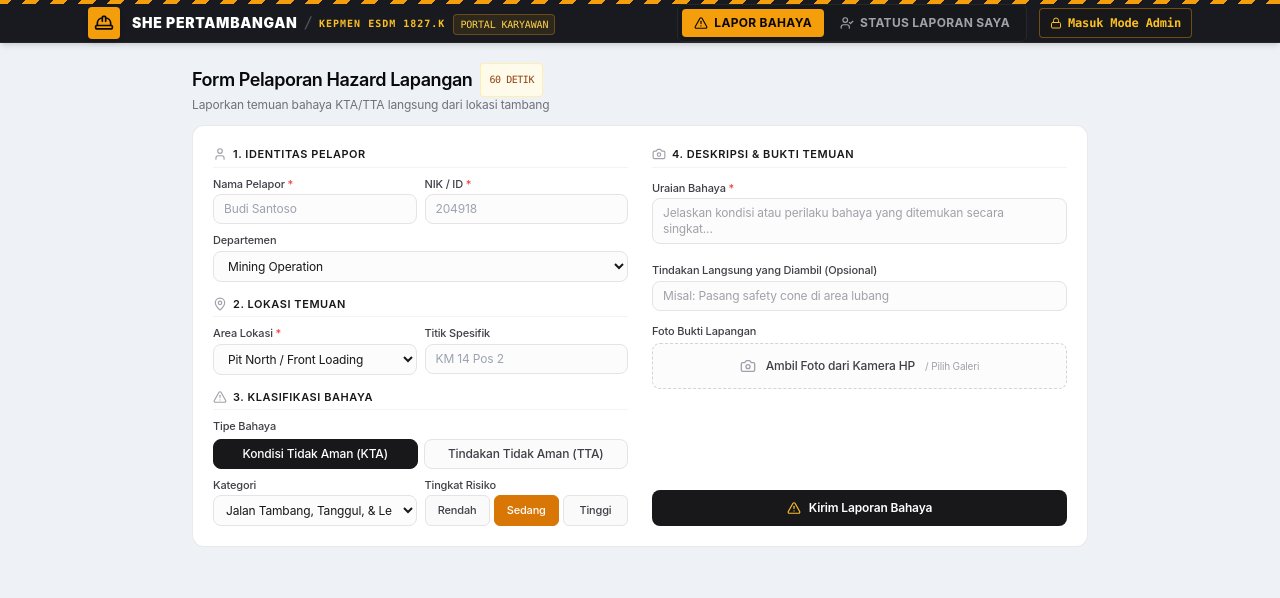
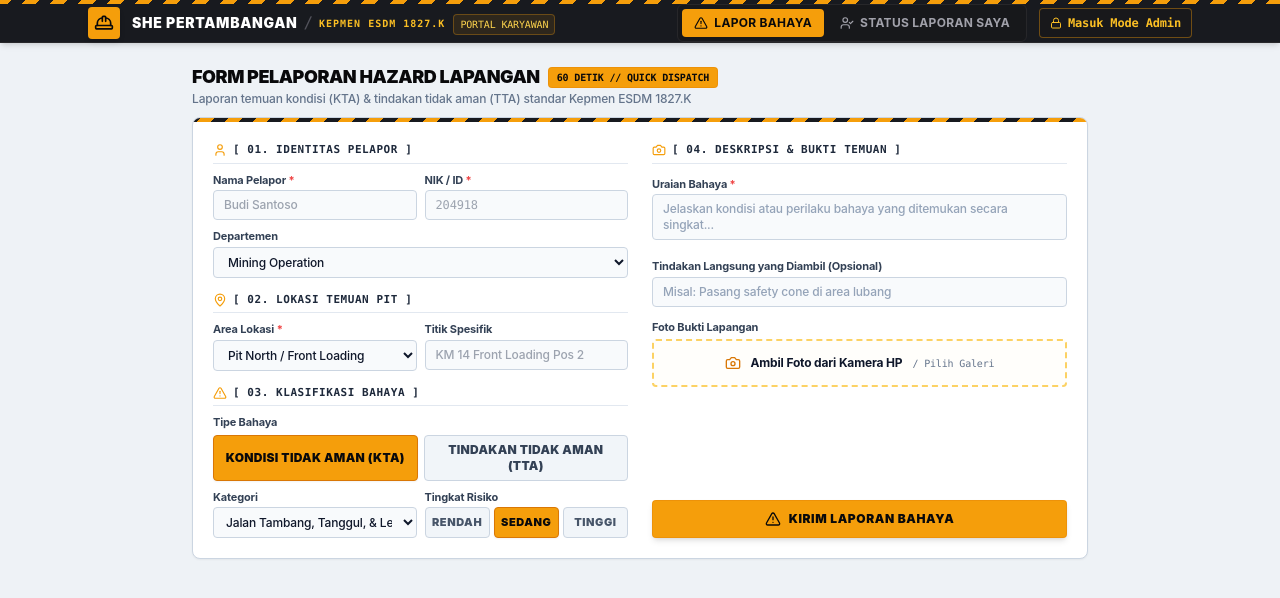
Before and after one commit to rey2402/ihazard, a React (Vite) app: page / in a window 1280 px wide. Shown: the top 598 px of the page. Built offline with nearby package versions, Linux system fonts and the light colour scheme.

Commit message:
style: apply industrial safety hi-vis styling to hazard report form

```diff
--- a/src/components/hazard/HazardReportForm.tsx
+++ b/src/components/hazard/HazardReportForm.tsx
@@ -156,42 +156,47 @@ export const HazardReportForm: React.FC<HazardReportFormProps> = ({
 
   return (
     <div className="max-w-4xl mx-auto">
-      {/* Compact Header */}
-      <div className="flex flex-col sm:flex-row sm:items-center justify-between gap-2 mb-3">
+      {/* Compact Header with Mining Operational Tag */}
+      <div className="flex flex-col sm:flex-row sm:items-center justify-between gap-1 mb-2.5">
         <div>
-          <h1 className="text-base sm:text-lg font-semibold tracking-tight text-zinc-950 flex items-center gap-2">
-            <span>Form Pelaporan Hazard Lapangan</span>
-            <span className="text-[10px] bg-amber-50 text-amber-800 px-2 py-0.5 rounded font-mono border border-amber-200/60 font-medium">
-              60 DETIK
+          <div className="flex items-center gap-2">
+            <h1 className="text-base sm:text-lg font-black tracking-tight text-zinc-950 uppercase flex items-center gap-2">
+              <span>Form Pelaporan Hazard Lapangan</span>
+            </h1>
+            <span className="text-[10px] bg-amber-500 text-zinc-950 px-2 py-0.5 rounded font-mono font-black border border-amber-600/30 shadow-xs uppercase">
+              60 DETIK // QUICK DISPATCH
             </span>
-          </h1>
-          <p className="text-xs text-zinc-500">
-            Laporkan temuan bahaya KTA/TTA langsung dari lokasi tambang
+          </div>
+          <p className="text-xs text-slate-500 font-medium">
+            Laporan temuan kondisi (KTA) & tindakan tidak aman (TTA) standar Kepmen ESDM 1827.K
           </p>
         </div>
       </div>
 
       {errorMessage && (
-        <div className="mb-3 p-2.5 bg-red-50/80 border border-red-200/80 rounded-xl flex items-center gap-2 text-red-700 text-xs">
+        <div className="mb-3 p-2.5 bg-red-100 border border-red-300 rounded-md flex items-center gap-2 text-red-900 text-xs font-semibold">
           <AlertCircle className="w-4 h-4 shrink-0 text-red-600" />
           <span>{errorMessage}</span>
         </div>
       )}
 
-      {/* 2-Column Responsive Bento Layout - Fits on 1 Screen without long scroll */}
-      <form onSubmit={handleSubmit} className="bg-white border border-zinc-200/80 rounded-xl p-4 sm:p-5 shadow-2xs">
-        <div className="grid grid-cols-1 md:grid-cols-2 gap-4 sm:gap-6">
+      {/* 2-Column Responsive Bento Layout with Industrial Accent Bar */}
+      <form onSubmit={handleSubmit} className="bg-white border border-slate-300 rounded-lg shadow-sm overflow-hidden">
+        {/* Signature Hazard Accent Line */}
+        <div className="h-1 w-full bg-hazard-stripes" />
+
+        <div className="p-4 sm:p-5 grid grid-cols-1 md:grid-cols-2 gap-4 sm:gap-6">
           {/* KOLOM KIRI: Identitas, Lokasi, & Klasifikasi Bahaya */}
           <div className="space-y-3.5">
             {/* 1. Identitas Pelapor */}
             <div>
-              <div className="text-[11px] font-semibold text-zinc-900 uppercase tracking-wider pb-1 border-b border-zinc-100 mb-2 flex items-center gap-1.5">
-                <User className="w-3.5 h-3.5 text-zinc-400" />
-                <span>1. Identitas Pelapor</span>
+              <div className="text-[11px] font-mono font-black text-slate-800 uppercase tracking-wider pb-1 border-b border-slate-200 mb-2 flex items-center gap-1.5">
+                <User className="w-3.5 h-3.5 text-amber-500" />
+                <span>[ 01. Identitas Pelapor ]</span>
               </div>
               <div className="grid grid-cols-2 gap-2">
                 <div>
-                  <label htmlFor="reporterName" className="block text-[11px] font-medium text-zinc-700 mb-0.5">
+                  <label htmlFor="reporterName" className="block text-[11px] font-bold text-slate-700 mb-0.5">
                     Nama Pelapor <span className="text-red-500">*</span>
                   </label>
                   <input
@@ -200,11 +205,11 @@ export const HazardReportForm: React.FC<HazardReportFormProps> = ({
                     value={reporterName}
                     onChange={(e) => setReporterName(e.target.value)}
                     placeholder="Budi Santoso"
-                    className="w-full bg-zinc-50/50 border border-zinc-200 rounded-lg px-2.5 py-1.5 text-xs text-zinc-900 focus:outline-none focus:bg-white focus:border-zinc-900 focus:ring-1 focus:ring-zinc-900 transition-colors"
+                    className="w-full bg-slate-50 border border-slate-300 rounded px-2.5 py-1.5 text-xs text-slate-900 font-medium focus:outline-none focus:bg-white focus:border-amber-500 focus:ring-1 focus:ring-amber-500 transition-colors"
                   />
                 </div>
                 <div>
-                  <label htmlFor="reporterNik" className="block text-[11px] font-medium text-zinc-700 mb-0.5">
+                  <label htmlFor="reporterNik" className="block text-[11px] font-bold text-slate-700 mb-0.5">
                     NIK / ID <span className="text-red-500">*</span>
                   </label>
                   <input
@@ -213,18 +218,18 @@ export const HazardReportForm: React.FC<HazardReportFormProps> = ({
                     value={reporterNik}
                     onChange={(e) => setReporterNik(e.target.value)}
                     placeholder="204918"
-                    className="w-full bg-zinc-50/50 border border-zinc-200 rounded-lg px-2.5 py-1.5 text-xs text-zinc-900 focus:outline-none focus:bg-white focus:border-zinc-900 focus:ring-1 focus:ring-zinc-900 transition-colors"
+                    className="w-full bg-slate-50 border border-slate-300 rounded px-2.5 py-1.5 text-xs text-slate-900 font-mono font-medium focus:outline-none focus:bg-white focus:border-amber-500 focus:ring-1 focus:ring-amber-500 transition-colors"
                   />
                 </div>
                 <div className="col-span-2">
-                  <label htmlFor="department" className="block text-[11px] font-medium text-zinc-700 mb-0.5">
+                  <label htmlFor="department" className="block text-[11px] font-bold text-slate-700 mb-0.5">
                     Departemen
                   </label>
                   <select
                     id="department"
                     value={department}
                     onChange={(e) => setDepartment(e.target.value)}
-                    className="w-full bg-zinc-50/50 border border-zinc-200 rounded-lg px-2.5 py-1.5 text-xs text-zinc-900 focus:outline-none focus:bg-white focus:border-zinc-900 focus:ring-1 focus:ring-zinc-900 transition-colors"
+                    className="w-full bg-slate-50 border border-slate-300 rounded px-2.5 py-1.5 text-xs text-slate-900 font-medium focus:outline-none focus:bg-white focus:border-amber-500 focus:ring-1 focus:ring-amber-500 transition-colors"
                   >
                     {DEPARTMENTS.map((dept) => (
                       <option key={dept} value={dept}>
@@ -238,20 +243,20 @@ export const HazardReportForm: React.FC<HazardReportFormProps> = ({
 
             {/* 2. Lokasi Temuan */}
             <div>
-              <div className="text-[11px] font-semibold text-zinc-900 uppercase tracking-wider pb-1 border-b border-zinc-100 mb-2 flex items-center gap-1.5">
-                <MapPin className="w-3.5 h-3.5 text-zinc-400" />
-                <span>2. Lokasi Temuan</span>
+              <div className="text-[11px] font-mono font-black text-slate-800 uppercase tracking-wider pb-1 border-b border-slate-200 mb-2 flex items-center gap-1.5">
+                <MapPin className="w-3.5 h-3.5 text-amber-500" />
+                <span>[ 02. Lokasi Temuan Pit ]</span>
               </div>
               <div className="grid grid-cols-2 gap-2">
                 <div>
-                  <label htmlFor="area" className="block text-[11px] font-medium text-zinc-700 mb-0.5">
+                  <label htmlFor="area" className="block text-[11px] font-bold text-slate-700 mb-0.5">
                     Area Lokasi <span className="text-red-500">*</span>
                   </label>
                   <select
                     id="area"
                     value={area}
                     onChange={(e) => setArea(e.target.value as MiningArea)}
-                    className="w-full bg-zinc-50/50 border border-zinc-200 rounded-lg px-2.5 py-1.5 text-xs text-zinc-900 focus:outline-none focus:bg-white focus:border-zinc-900 focus:ring-1 focus:ring-zinc-900 transition-colors"
+                    className="w-full bg-slate-50 border border-slate-300 rounded px-2.5 py-1.5 text-xs text-slate-900 font-medium focus:outline-none focus:bg-white focus:border-amber-500 focus:ring-1 focus:ring-amber-500 transition-colors"
                   >
                     {MINING_AREAS.map((a) => (
                       <option key={a} value={a}>
@@ -261,7 +266,7 @@ export const HazardReportForm: React.FC<HazardReportFormProps> = ({
                   </select>
                 </div>
                 <div>
-                  <label htmlFor="locationDetail" className="block text-[11px] font-medium text-zinc-700 mb-0.5">
+                  <label htmlFor="locationDetail" className="block text-[11px] font-bold text-slate-700 mb-0.5">
                     Titik Spesifik
                   </label>
                   <input
@@ -269,8 +274,8 @@ export const HazardReportForm: React.FC<HazardReportFormProps> = ({
                     type="text"
                     value={locationDetail}
                     onChange={(e) => setLocationDetail(e.target.value)}
-                    placeholder="KM 14 Pos 2"
-                    className="w-full bg-zinc-50/50 border border-zinc-200 rounded-lg px-2.5 py-1.5 text-xs text-zinc-900 focus:outline-none focus:bg-white focus:border-zinc-900 focus:ring-1 focus:ring-zinc-900 transition-colors"
+                    placeholder="KM 14 Front Loading Pos 2"
+                    className="w-full bg-slate-50 border border-slate-300 rounded px-2.5 py-1.5 text-xs text-slate-900 font-medium focus:outline-none focus:bg-white focus:border-amber-500 focus:ring-1 focus:ring-amber-500 transition-colors"
                   />
                 </div>
               </div>
@@ -278,21 +283,21 @@ export const HazardReportForm: React.FC<HazardReportFormProps> = ({
 
             {/* 3. Klasifikasi Bahaya */}
             <div>
-              <div className="text-[11px] font-semibold text-zinc-900 uppercase tracking-wider pb-1 border-b border-zinc-100 mb-2 flex items-center gap-1.5">
-                <AlertTriangle className="w-3.5 h-3.5 text-zinc-400" />
-                <span>3. Klasifikasi Bahaya</span>
+              <div className="text-[11px] font-mono font-black text-slate-800 uppercase tracking-wider pb-1 border-b border-slate-200 mb-2 flex items-center gap-1.5">
+                <AlertTriangle className="w-3.5 h-3.5 text-amber-500" />
+                <span>[ 03. Klasifikasi Bahaya ]</span>
               </div>
               <div className="space-y-2">
                 <div>
-                  <span className="block text-[11px] font-medium text-zinc-700 mb-1">Tipe Bahaya</span>
+                  <span className="block text-[11px] font-bold text-slate-700 mb-1">Tipe Bahaya</span>
                   <div className="grid grid-cols-2 gap-1.5">
                     <button
                       type="button"
                       onClick={() => setHazardType('KTA')}
-                      className={`py-1.5 px-2 rounded-lg text-xs font-medium border text-center transition-all ${
+                      className={`py-1.5 px-2 rounded text-xs font-black uppercase tracking-wide border text-center transition-all ${
                         hazardType === 'KTA'
-                          ? 'bg-zinc-900 text-white border-zinc-900 shadow-xs'
-                          : 'bg-zinc-50/70 text-zinc-700 border-zinc-200 hover:bg-zinc-100'
+                          ? 'bg-amber-500 text-zinc-950 border-amber-600 shadow-sm'
+                          : 'bg-slate-100 text-slate-700 border-slate-300 hover:bg-slate-200'
                       }`}
                     >
                       Kondisi Tidak Aman (KTA)
@@ -300,10 +305,10 @@ export const HazardReportForm: React.FC<HazardReportFormProps> = ({
                     <button
                       type="button"
                       onClick={() => setHazardType('TTA')}
-                      className={`py-1.5 px-2 rounded-lg text-xs font-medium border text-center transition-all ${
+                      className={`py-1.5 px-2 rounded text-xs font-black uppercase tracking-wide border text-center transition-all ${
                         hazardType === 'TTA'
-                          ? 'bg-zinc-900 text-white border-zinc-900 shadow-xs'
-                          : 'bg-zinc-50/70 text-zinc-700 border-zinc-200 hover:bg-zinc-100'
+                          ? 'bg-red-600 text-white border-red-700 shadow-sm'
+                          : 'bg-slate-100 text-slate-700 border-slate-300 hover:bg-slate-200'
                       }`}
                     >
                       Tindakan Tidak Aman (TTA)
@@ -313,14 +318,14 @@ export const HazardReportForm: React.FC<HazardReportFormProps> = ({
 
                 <div className="grid grid-cols-2 gap-2">
                   <div>
-                    <label htmlFor="category" className="block text-[11px] font-medium text-zinc-700 mb-0.5">
+                    <label htmlFor="category" className="block text-[11px] font-bold text-slate-700 mb-0.5">
                       Kategori
                     </label>
                     <select
                       id="category"
                       value={category}
                       onChange={(e) => setCategory(e.target.value as HazardCategory)}
-                      className="w-full bg-zinc-50/50 border border-zinc-200 rounded-lg px-2 py-1.5 text-xs text-zinc-900 focus:outline-none focus:bg-white focus:border-zinc-900 transition-colors"
+                      className="w-full bg-slate-50 border border-slate-300 rounded px-2 py-1.5 text-xs text-slate-900 font-medium focus:outline-none focus:bg-white focus:border-amber-500 transition-colors"
                     >
                       {HAZARD_CATEGORIES.map((cat) => (
                         <option key={cat} value={cat}>
@@ -331,21 +336,21 @@ export const HazardReportForm: React.FC<HazardReportFormProps> = ({
                   </div>
 
                   <div>
-                    <span className="block text-[11px] font-medium text-zinc-700 mb-0.5">Tingkat Risiko</span>
+                    <span className="block text-[11px] font-bold text-slate-700 mb-0.5">Tingkat Risiko</span>
                     <div className="grid grid-cols-3 gap-1">
                       {(['Rendah', 'Sedang', 'Tinggi'] as const).map((r) => (
                         <button
                           key={r}
                           type="button"
                           onClick={() => setRiskLevel(r)}
-                          className={`py-1.5 px-1 rounded-md text-[11px] font-medium border text-center transition-all ${
+                          className={`py-1.5 px-1 rounded text-[11px] font-black uppercase tracking-wider border text-center transition-all ${
                             riskLevel === r
                               ? r === 'Tinggi'
-                                ? 'bg-red-600 text-white border-red-600'
+                                ? 'bg-red-600 text-white border-red-700 shadow-sm'
                                 : r === 'Sedang'
-                                ? 'bg-amber-600 text-white border-amber-600'
-                                : 'bg-emerald-600 text-white border-emerald-600'
-                              : 'bg-zinc-50 text-zinc-700 border-zinc-200 hover:bg-zinc-100'
+                                ? 'bg-amber-500 text-zinc-950 border-amber-600 shadow-sm'
+                                : 'bg-emerald-600 text-white border-emerald-700 shadow-sm'
+                              : 'bg-slate-100 text-slate-600 border-slate-300 hover:bg-slate-200'
                           }`}
                         >
                           {r}
@@ -361,13 +366,13 @@ export const HazardReportForm: React.FC<HazardReportFormProps> = ({
           {/* KOLOM KANAN: Detail Bahaya, Foto Kamera, & Submit */}
           <div className="space-y-3.5 flex flex-col justify-between">
             <div className="space-y-3">
-              <div className="text-[11px] font-semibold text-zinc-900 uppercase tracking-wider pb-1 border-b border-zinc-100 flex items-center gap-1.5">
-                <Camera className="w-3.5 h-3.5 text-zinc-400" />
-                <span>4. Deskripsi & Bukti Temuan</span>
+              <div className="text-[11px] font-mono font-black text-slate-800 uppercase tracking-wider pb-1 border-b border-slate-200 flex items-center gap-1.5">
+                <Camera className="w-3.5 h-3.5 text-amber-500" />
+                <span>[ 04. Deskripsi & Bukti Temuan ]</span>
               </div>
 
               <div>
-                <label htmlFor="description" className="block text-[11px] font-medium text-zinc-700 mb-0.5">
+                <label htmlFor="description" className="block text-[11px] font-bold text-slate-700 mb-0.5">
                   Uraian Bahaya <span className="text-red-500">*</span>
                 </label>
                 <textarea
@@ -376,12 +381,12 @@ export const HazardReportForm: React.FC<HazardReportFormProps> = ({
                   value={description}
                   onChange={(e) => setDescription(e.target.value)}
                   placeholder="Jelaskan kondisi atau perilaku bahaya yang ditemukan secara singkat..."
-                  className="w-full bg-zinc-50/50 border border-zinc-200 rounded-lg px-2.5 py-1.5 text-xs text-zinc-900 placeholder:text-zinc-400 focus:outline-none focus:bg-white focus:border-zinc-900 focus:ring-1 focus:ring-zinc-900 transition-colors resize-none"
+                  className="w-full bg-slate-50 border border-slate-300 rounded px-2.5 py-1.5 text-xs text-slate-900 placeholder:text-slate-400 focus:outline-none focus:bg-white focus:border-amber-500 focus:ring-1 focus:ring-amber-500 transition-colors resize-none font-medium"
                 />
               </div>
 
               <div>
-                <label htmlFor="immediateAction" className="block text-[11px] font-medium text-zinc-700 mb-0.5">
+                <label htmlFor="immediateAction" className="block text-[11px] font-bold text-slate-700 mb-0.5">
                   Tindakan Langsung yang Diambil (Opsional)
                 </label>
                 <input
@@ -390,13 +395,13 @@ export const HazardReportForm: React.FC<HazardReportFormProps> = ({
                   value={immediateAction}
                   onChange={(e) => setImmediateAction(e.target.value)}
                   placeholder="Misal: Pasang safety cone di area lubang"
-                  className="w-full bg-zinc-50/50 border border-zinc-200 rounded-lg px-2.5 py-1.5 text-xs text-zinc-900 placeholder:text-zinc-400 focus:outline-none focus:bg-white focus:border-zinc-900 focus:ring-1 focus:ring-zinc-900 transition-colors"
+                  className="w-full bg-slate-50 border border-slate-300 rounded px-2.5 py-1.5 text-xs text-slate-900 placeholder:text-slate-400 focus:outline-none focus:bg-white focus:border-amber-500 focus:ring-1 focus:ring-amber-500 transition-colors font-medium"
                 />
               </div>
 
               {/* Foto Bukti */}
               <div>
-                <span className="block text-[11px] font-medium text-zinc-700 mb-1">Foto Bukti Lapangan</span>
+                <span className="block text-[11px] font-bold text-slate-700 mb-1">Foto Bukti Lapangan</span>
                 <input
                   ref={fileInputRef}
                   type="file"
@@ -407,12 +412,12 @@ export const HazardReportForm: React.FC<HazardReportFormProps> = ({
                 />
 
                 {photoPreview ? (
-                  <div className="relative rounded-lg overflow-hidden border border-zinc-200 h-28">
+                  <div className="relative rounded overflow-hidden border border-slate-300 h-28">
                     <img src={photoPreview} alt="Bukti Foto" className="w-full h-full object-cover" />
                     <button
                       type="button"
                       onClick={() => setPhotoPreview('')}
-                      className="absolute top-1.5 right-1.5 p-1 bg-zinc-900/80 hover:bg-zinc-900 text-white rounded-full transition-colors"
+                      className="absolute top-1.5 right-1.5 p-1 bg-zinc-900/90 hover:bg-zinc-900 text-amber-400 rounded transition-colors"
                       title="Hapus foto"
                     >
                       <X className="w-3 h-3" />
@@ -422,24 +427,24 @@ export const HazardReportForm: React.FC<HazardReportFormProps> = ({
                   <button
                     type="button"
                     onClick={() => fileInputRef.current?.click()}
-                    className="w-full py-3.5 border border-dashed border-zinc-300 hover:border-zinc-400 rounded-lg bg-zinc-50/50 hover:bg-zinc-50 flex items-center justify-center gap-2.5 transition-colors text-zinc-600"
+                    className="w-full py-3.5 border-2 border-dashed border-amber-400/70 hover:border-amber-500 rounded bg-amber-50/20 hover:bg-amber-50/50 flex items-center justify-center gap-2.5 transition-colors text-slate-700"
                   >
-                    <Camera className="w-4 h-4 text-zinc-400" />
-                    <span className="text-xs font-medium text-zinc-700">Ambil Foto dari Kamera HP</span>
-                    <span className="text-[10px] text-zinc-400">/ Pilih Galeri</span>
+                    <Camera className="w-4 h-4 text-amber-600" />
+                    <span className="text-xs font-bold text-slate-900">Ambil Foto dari Kamera HP</span>
+                    <span className="text-[10px] font-mono text-slate-500">/ Pilih Galeri</span>
                   </button>
                 )}
               </div>
             </div>
 
-            {/* Submit Button */}
+            {/* Primary Hi-Vis Amber Submit Button */}
             <div className="pt-2">
               <button
                 type="submit"
                 disabled={isSubmitting}
-                className="w-full py-2.5 bg-zinc-900 hover:bg-zinc-800 text-white text-xs font-semibold rounded-lg shadow-xs transition-colors flex items-center justify-center gap-2 disabled:opacity-50"
+                className="w-full py-2.5 bg-amber-500 hover:bg-amber-400 active:bg-amber-600 text-zinc-950 text-xs font-black uppercase tracking-wider rounded shadow-md border border-amber-600/30 transition-all flex items-center justify-center gap-2 disabled:opacity-50 cursor-pointer"
               >
-                <AlertTriangle className="w-3.5 h-3.5 text-amber-400" />
+                <AlertTriangle className="w-4 h-4 text-zinc-950" />
                 <span>{isSubmitting ? 'Mengirim Laporan...' : 'Kirim Laporan Bahaya'}</span>
               </button>
             </div>
```
Also changed, not shown: src/components/hazard/HazardSuccessModal.tsx (+21 -18 lines).
